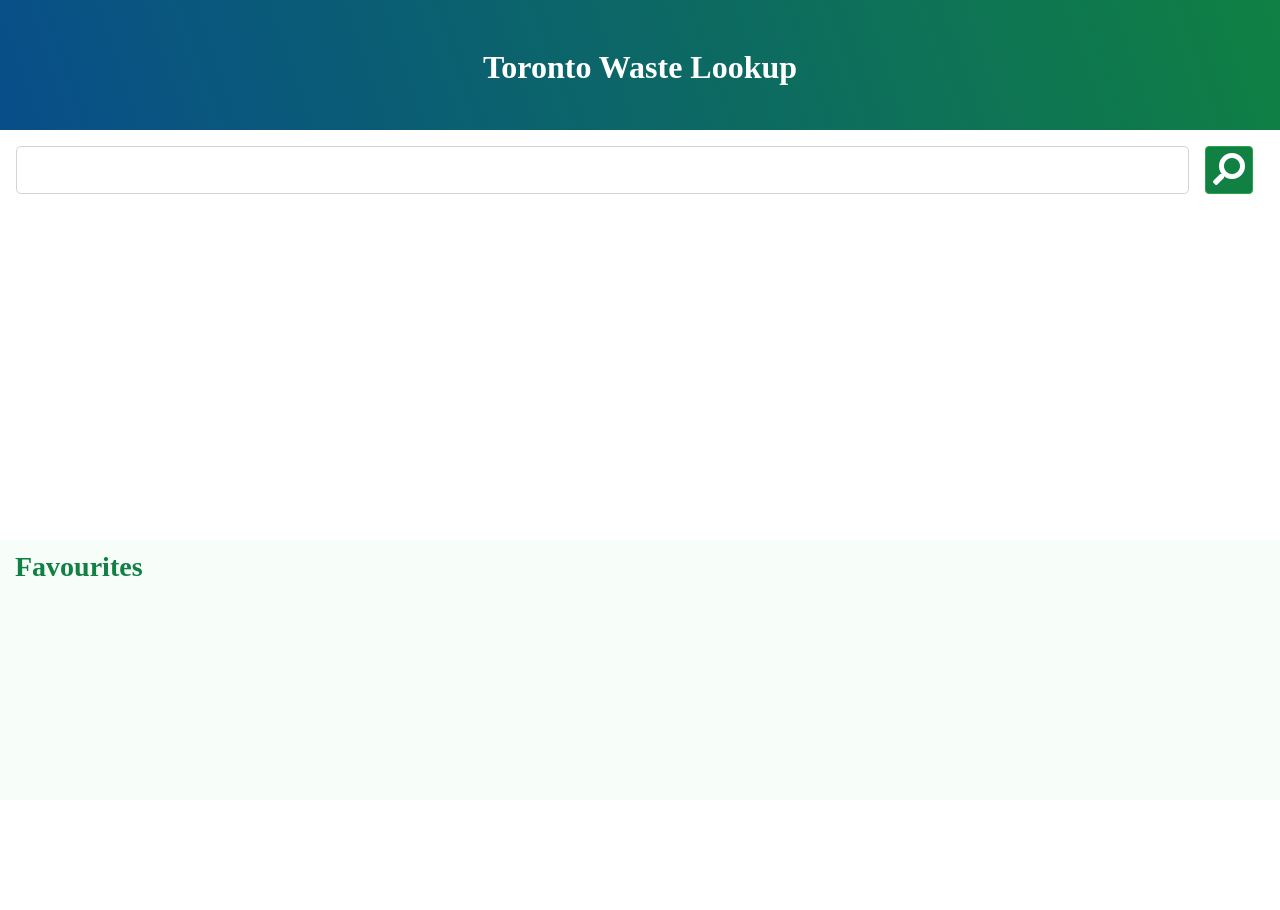
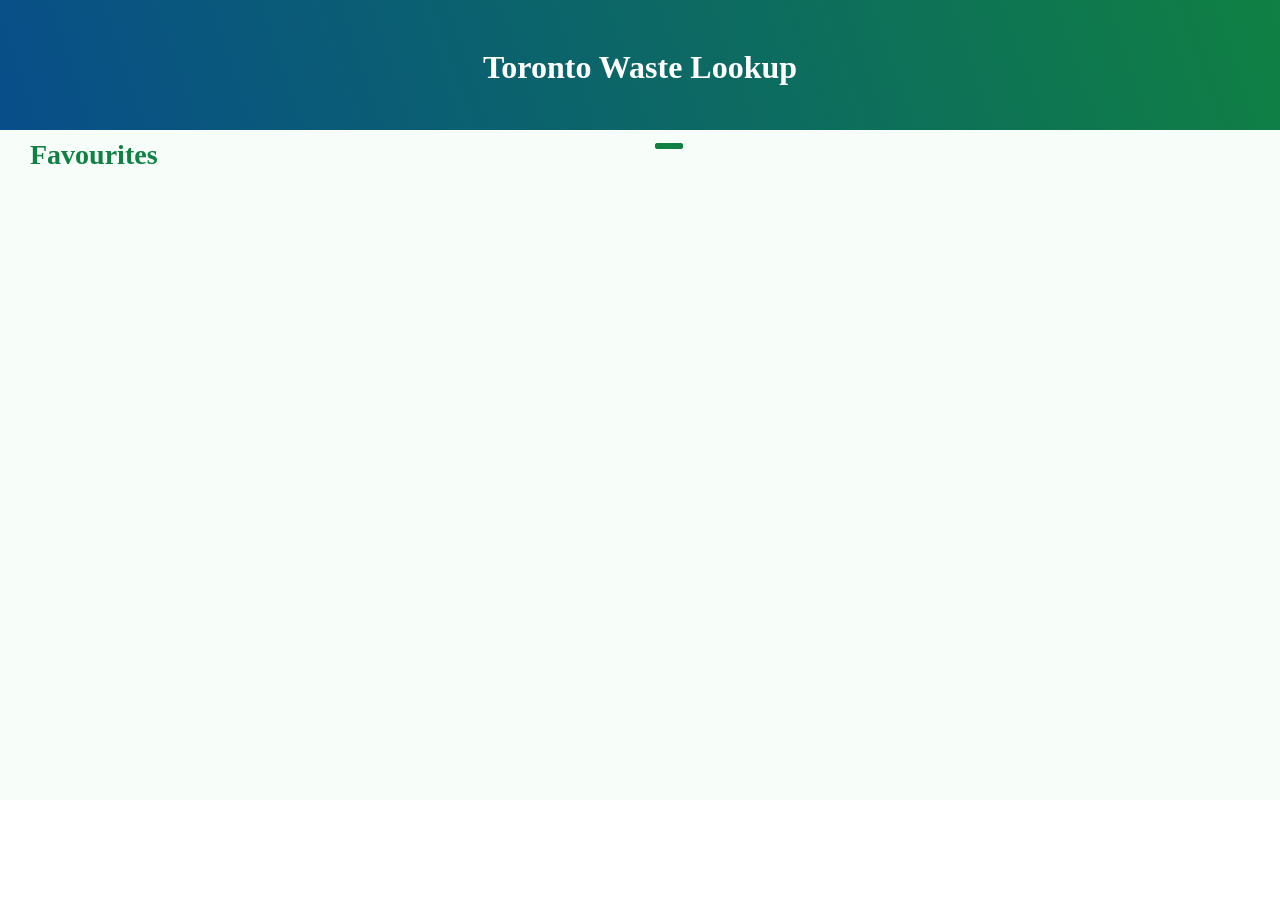
Before and after one commit to yuriechan/wasteLookup, a PHP site: page / in a window 1280 px wide. Run offline with PHP 8.4, Linux system fonts and the light colour scheme; some libraries are stand-ins or nearby versions.

Commit message:
make fav list collapsible

```diff
--- a/client/css/stylesheet.css
+++ b/client/css/stylesheet.css
@@ -31,6 +31,7 @@ div#output {
 
 ul {
   padding: 0;
+  margin-bottom: 2em;
 }
 
 li {
@@ -57,7 +58,6 @@ h3 {
 
 h3.font-weight-bold {
     position: fixed;
-    padding-top: 10px;
     width: 100%;
     z-index: 1;
     background-color: #F7FEFA;
@@ -70,7 +70,7 @@ h3.font-weight-bold {
   right: 0;
   left: 0;
   overflow: scroll;
-  height: calc(100% - 540px);
+  height: calc(100% - 130px);
   /* height: auto; */
 }
 
@@ -78,6 +78,12 @@ div#favorite-lists {
   padding-top: 3em;
 }
 
+.fa-minus {
+  position: fixed;
+  z-index: 1;
+  color: #108043;
+}
+
 .clicked {
   color: #108043;
 }
--- a/client/index.html
+++ b/client/index.html
@@ -37,7 +37,18 @@
     </div>
 
     <div class="container-fluid" id="favorites-container">
-      <h3 class="font-weight-bold">Favourites</h3>
+      <div class="container-fluid">
+        <div class="row">
+          <div class="col">
+            <h3 class="font-weight-bold mb-0 my-2">Favourites</h3>
+          </div>
+          <div class="col">
+            <i class="fas fa-minus fa-2x"></i>
+          </div>
+        </div>
+
+      </div>
+
       <div id="favorite-lists">
       </div>
     </div>
```
